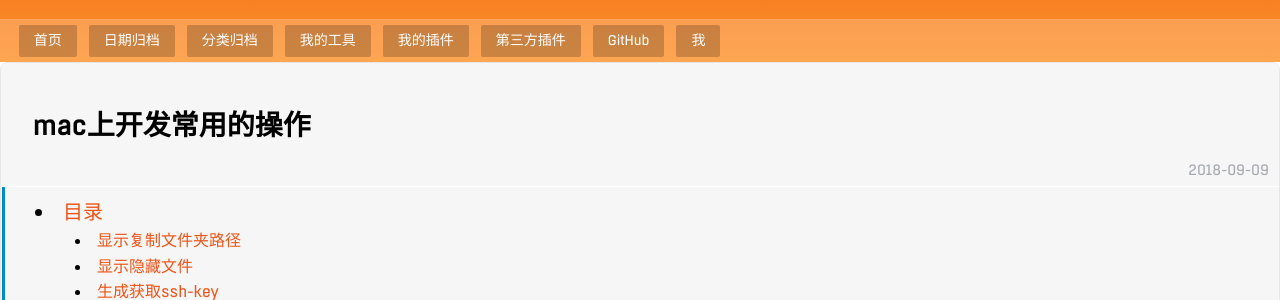
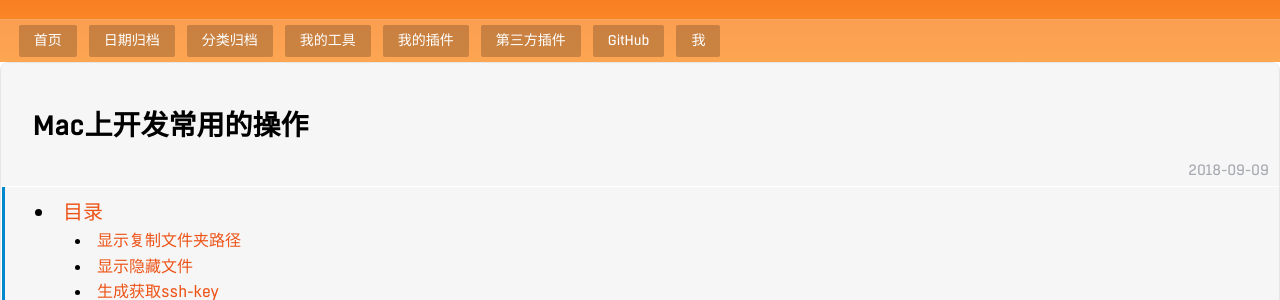
Before and after one commit to psvmc/myblog_jekyll, a Jekyll site: the page built from _posts/2018-09-09-mac-operation.md, in a window 1280 px wide and 900 px high. Shown: the part 198-498 px from the top of the window. Built offline with Jekyll 4.4.1, drawn with Linux system fonts in a browser that asks for light colours; comment, search, counter and statistics services are not loaded.

Commit message:
文章更新

```diff
--- a/_posts/2018-09-09-mac-operation.md
+++ b/_posts/2018-09-09-mac-operation.md
@@ -1,8 +1,8 @@
 ---
 
 layout: post
-title: mac上开发常用的操作
-description: mac上开发常用的操作
+title: Mac上开发常用的操作
+description: Mac上开发常用的操作
 keywords: mac
 category: mac
 
```
